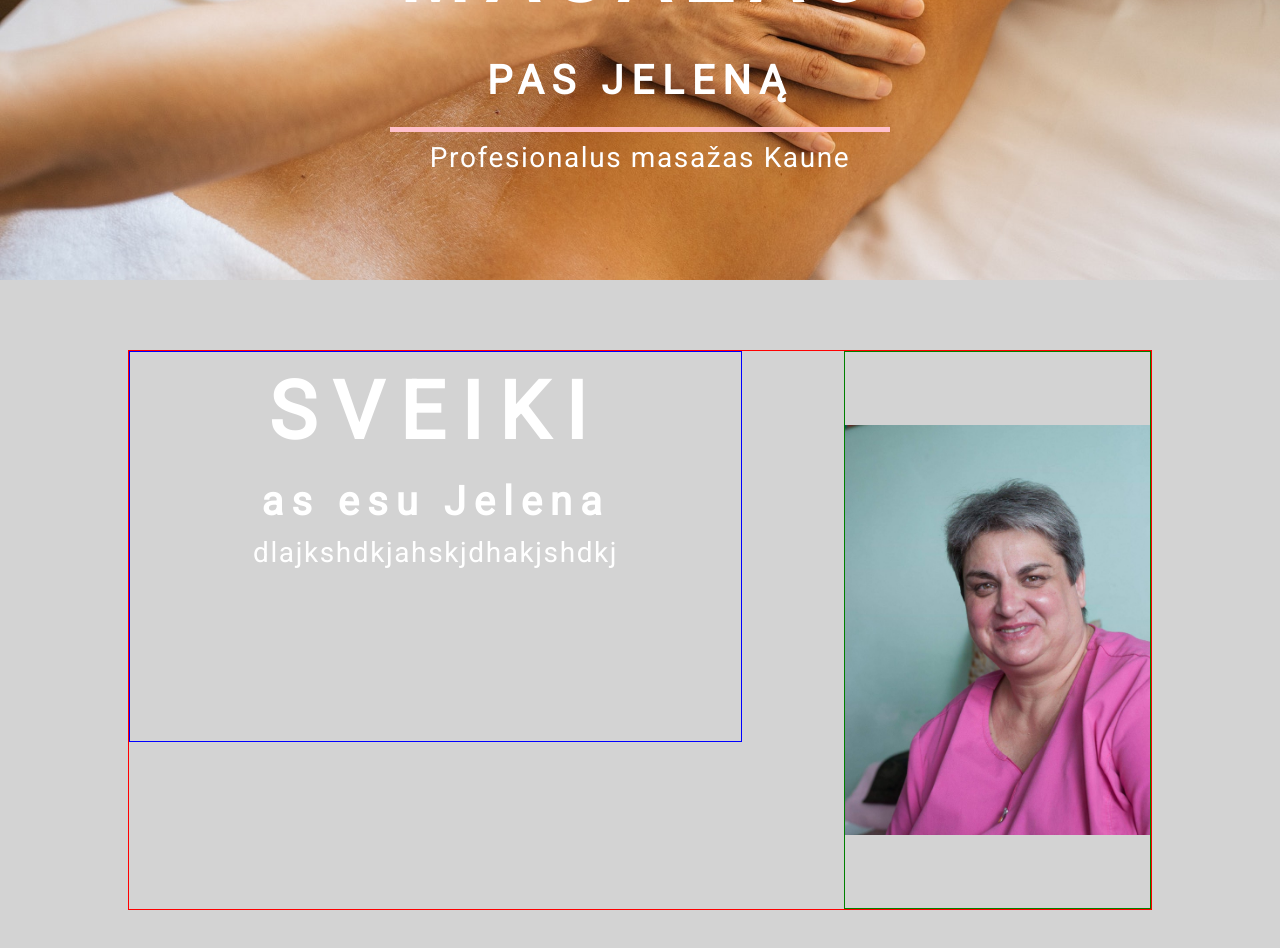
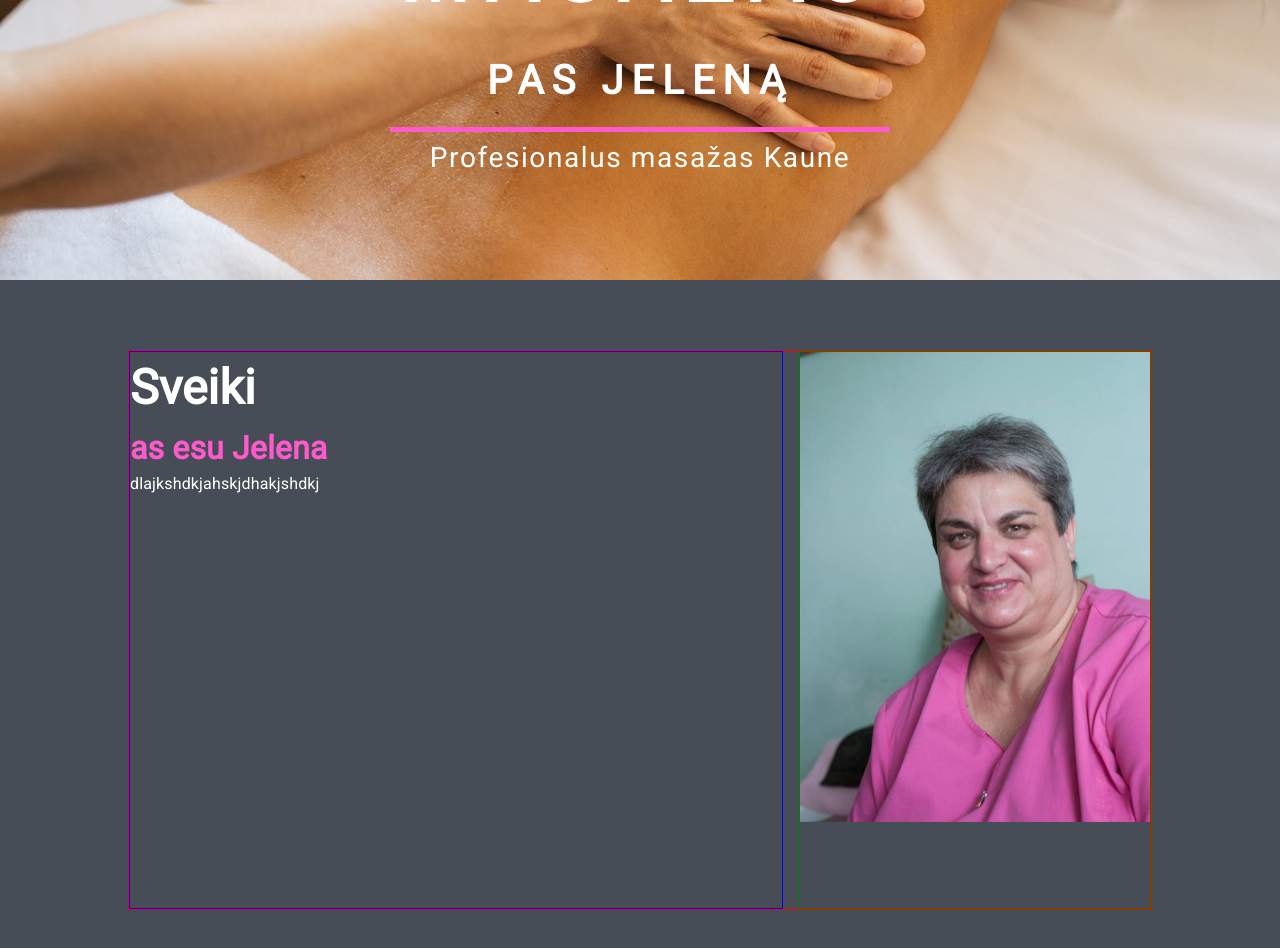
Before and after one commit to irgipaulius/website-masazai.net, a React (Create React App) app: page / in a window 1280 px wide. Shown: the part 500-1448 px from the top of the page. Built offline with nearby package versions, Linux system fonts and the light colour scheme.

Commit message:
About CSS update

```diff
--- a/src/components/About.css
+++ b/src/components/About.css
@@ -5,13 +5,10 @@
 }
 
 .about {
-  background-color: lightgrey;
+  background-color: #464D56;
   max-width: 100%;
   /* height: auto; */
   height: 700px;
-  background-position: center;
-  background-repeat: no-repeat;
-  background-size: cover;
 
   display: flex;
   /* flex-direction: column; */
@@ -28,58 +25,60 @@
 .about__content {
   width: 80%;
   height: 80%;
+
   display: flex;
   flex-direction: row;
   justify-content: space-between;
   /* align-items: center; */
   gap: 1rem;
 
-  /* line-height: 1.5;
-  text-align: center; */
-
   border: 1px solid red;
 }
 
 .about__text__container {
-  width: 60%;
-  height: 70%;
-  /* display: flex; */
+  width: 65%;
+  text-align: left;
+
+  /* display: flex;
   flex-direction: column;
-  justify-content: center;
-  align-items: center;
-  gap: 1rem;
+  justify-content: flex-start;
+  align-items: flex-start; */
 
+  text-align: left;
   line-height: 1.5;
-  text-align: center;
 
   border: 1px solid blue;
 }
 
 .about__image__container {
-  display: flex;
-  width: 30%;
+  width: 35%;
+
+  /* display: flex;
   justify-content: center;
-  align-items: center;
+  align-items: center; */
 
   border: 1px solid green;
+  overflow: hidden;
+}
+
+.about__image {
+  /* object-fit: cover; */
+  max-width: 100%;
+  /* height: auto; */
 }
 
 .about__title {
-  font-size: 5rem;
-  letter-spacing: 1rem;
+  font-size: 3rem;
+  /* letter-spacing: 1rem; */
   font-weight: bold;
 }
 .about__subtitle {
-  font-size: 2.5rem;
-  letter-spacing: 0.5rem;
+  font-size: 2rem;
+  /* letter-spacing: 0.5rem; */
   font-weight: bold;
+  color: #FF59CD;
 }
 .about__text {
-  font-size: 1.75rem;
-  letter-spacing: 0.1rem;
+  font-size: 1rem;
+  /* letter-spacing: 0.1rem; */
 }
-
-.about__image {
-  /* height: auto; */
-  max-width: 100%;
-}
--- a/src/components/About.js
+++ b/src/components/About.js
@@ -7,7 +7,7 @@ export default function About() {
     <div className="about">
       <div className="about__content">
         <div className="about__text__container">
-          <p className="about__title">SVEIKI</p>
+          <p className="about__title">Sveiki</p>
           <p className="about__subtitle">as esu Jelena</p>
           <p className="about__text">dlajkshdkjahskjdhakjshdkj</p>
         </div>
--- a/src/components/Hero.css
+++ b/src/components/Hero.css
@@ -57,5 +57,5 @@
   line-height: 1.25;
 
   /* border: 1px solid green; */
-  border-top: 5px solid pink;
+  border-top: 5px solid #FF59CD;
 }
```
